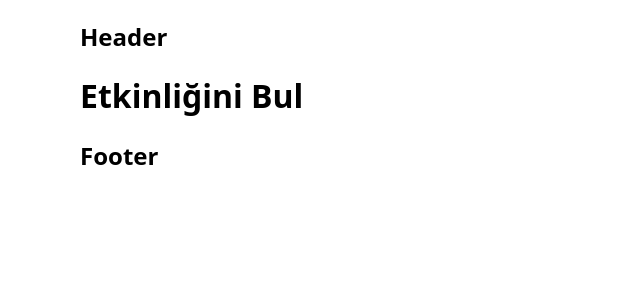
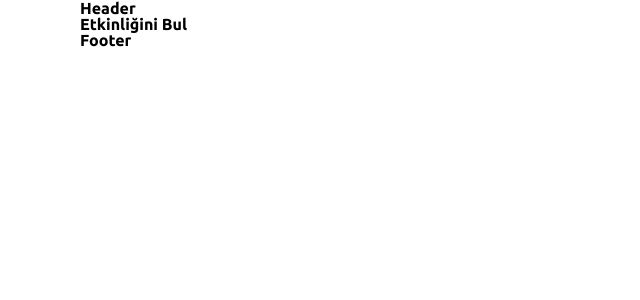
Before and after one commit to guvensen/etkinliginibul, a Next.js app: page / in a window 1280 px wide. Shown: the top 300 px of the page, without its empty margins (0-640 px from the left). Built offline with nearby package versions, Linux system fonts and the light colour scheme.

Commit message:
Set css reset, css variables and font.

```diff
--- a/pages/_document.js
+++ b/pages/_document.js
@@ -10,7 +10,11 @@
     render() {
         return (
             <Html lang="tr">
-                <Head />
+                <Head>
+                    <link rel="preconnect" href="https://fonts.googleapis.com"/>
+                    <link rel="preconnect" href="https://fonts.gstatic.com" crossOrigin/>
+                    <link href="https://fonts.googleapis.com/css2?family=Ubuntu:ital,wght@0,300;0,400;0,500;0,700;1,300;1,400;1,500;1,700&display=swap" rel="stylesheet"/>
+                </Head>
                 <body>
                     <Main />
                     <NextScript />
--- a/styles/_variables.scss
+++ b/styles/_variables.scss
@@ -0,0 +1 @@
+$primary: #f20487;
--- a/styles/globals.scss
+++ b/styles/globals.scss
@@ -1,12 +1,12 @@
 @charset "UTF-8";
+@import "reset.css";
 @import "mixins/breakpoints";
 
 html,
 body {
   padding: 0;
   margin: 0;
-  font-family: ui-sans-serif, system-ui, -apple-system, BlinkMacSystemFont, Segoe UI, Roboto, Helvetica Neue, Arial,
-  Noto Sans, sans-serif, Apple Color Emoji, Segoe UI Emoji, Segoe UI Symbol, Noto Color Emoji;
+  font-family: 'Ubuntu', sans-serif;
 }
 
 a {
--- /dev/null
+++ b/styles/reset.css
@@ -0,0 +1,47 @@
+/* http://meyerweb.com/eric/tools/css/reset/
+   v2.0 | 20110126
+   License: none (public domain)
+*/
+
+html, body, div, span, applet, object, iframe,
+h1, h2, h3, h4, h5, h6, p, blockquote, pre,
+a, abbr, acronym, address, big, cite, code,
+del, dfn, em, img, ins, kbd, q, s, samp,
+small, strike, strong, sub, sup, tt, var,
+b, u, i, center,
+dl, dt, dd, ol, ul, li,
+fieldset, form, label, legend,
+table, caption, tbody, tfoot, thead, tr, th, td,
+article, aside, canvas, details, embed,
+figure, figcaption, footer, header, hgroup,
+menu, nav, output, ruby, section, summary,
+time, mark, audio, video {
+    margin: 0;
+    padding: 0;
+    border: 0;
+    font-size: 100%;
+    vertical-align: baseline;
+}
+/* HTML5 display-role reset for older browsers */
+article, aside, details, figcaption, figure,
+footer, header, hgroup, menu, nav, section {
+    display: block;
+}
+body {
+    line-height: 1;
+}
+ol, ul {
+    list-style: none;
+}
+blockquote, q {
+    quotes: none;
+}
+blockquote:before, blockquote:after,
+q:before, q:after {
+    content: '';
+    content: none;
+}
+table {
+    border-collapse: collapse;
+    border-spacing: 0;
+}
```
